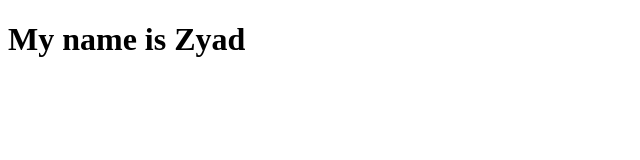
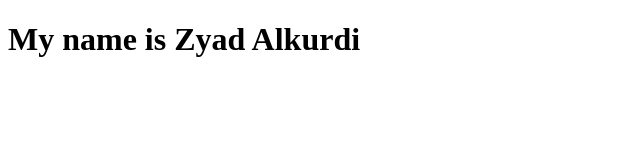
Before and after one commit to dayZgarden/DaisyGarden, a plain HTML site: page index.html in a window 1280 px wide. Shown: the whole page, without its empty margins (0-640 px from the left). Drawn offline with Linux system fonts and the light colour scheme.

Commit message:
Added Last Name

```diff
--- a/index.html
+++ b/index.html
@@ -7,6 +7,6 @@
     <title>Document</title>
 </head>
 <body>
-    <h1>My name is Zyad</h1>
+    <h1>My name is Zyad Alkurdi</h1>
 </body>
 </html>
```
